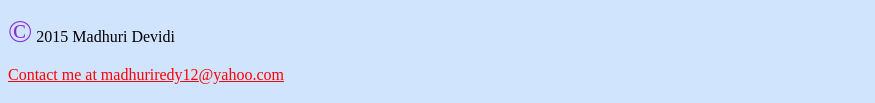
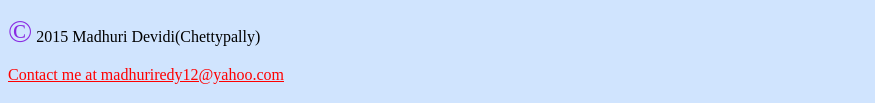
Before and after one commit to madhurireddy/portfolio, a plain HTML site: page about-me.html in a window 1280 px wide. Shown: the part 346-449 px from the top of the page, without its empty margins (0-875 px from the left). Drawn offline with Linux system fonts and the light colour scheme.

Commit message:
added last name

```diff
--- a/about-me.html
+++ b/about-me.html
@@ -21,7 +21,7 @@
     </div>
     <footer>
       <!--copy right, sec nav, contact -->
-      <p>&copy; 2015 Madhuri Devidi</p>
+      <p>&copy; 2015 Madhuri Devidi(Chettypally)</p>
       <a href="mailto:madhuriredy12@yahoo.com">Contact me at madhuriredy12@yahoo.com</a>
       <br/>
     </footer>
```
